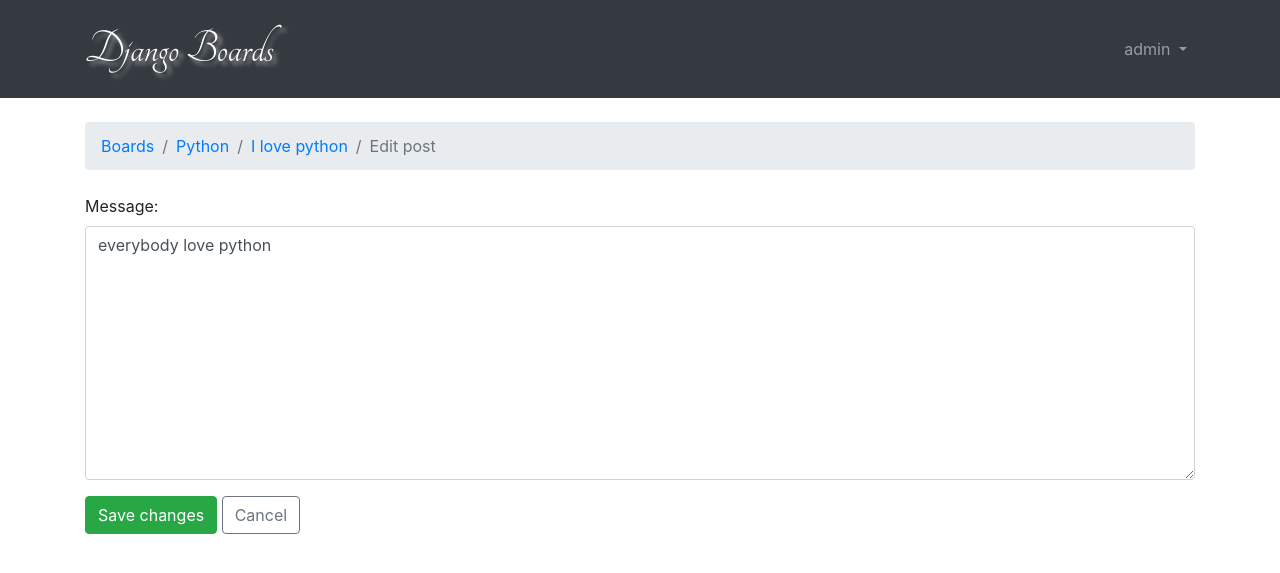
After one commit to kerendian/Web-Forum-with-Django, a Django app: page /boards/1/topics/1/posts/1/edit/ in a window 1280 px wide. The commit adds this page. Shown: the top 573 px of the page. Run offline with Django 4.2, Linux system fonts and the light colour scheme; a user stored in the database is signed in; data comes from the database, SQL or seed files in the repository; both versions use the stored data as it was after the commit; some libraries are stand-ins or nearby versions.

Commit message:
used a GCBV to implement the edit post view. added test for it

```diff
--- a/Web_Forum_Django/Web_Forum_Django/urls.py
+++ b/Web_Forum_Django/Web_Forum_Django/urls.py
@@ -52,5 +52,7 @@ urlpatterns = [
     re_path(r'^boards/(?P<pk>\d+)/new/$', views.new_topic, name='new_topic'),
     re_path(r'^boards/(?P<pk>\d+)/topics/(?P<topic_pk>\d+)/$', views.topic_posts, name='topic_posts'),
     re_path(r'^boards/(?P<pk>\d+)/topics/(?P<topic_pk>\d+)/reply/$', views.reply_topic, name='reply_topic'),
+    re_path(r'^boards/(?P<pk>\d+)/topics/(?P<topic_pk>\d+)/posts/(?P<post_pk>\d+)/edit/$',
+        views.PostUpdateView.as_view(), name='edit_post'),
     re_path(r'^admin/', admin.site.urls),
 ]
--- a/Web_Forum_Django/boards/models.py
+++ b/Web_Forum_Django/boards/models.py
@@ -21,6 +21,8 @@ class Topic(models.Model):
     last_updated = models.DateTimeField(auto_now_add=True)
     board = models.ForeignKey(Board, related_name='topics', on_delete=models.CASCADE)
     starter = models.ForeignKey(User, related_name='topics' ,on_delete=models.CASCADE)
+    # Here we added a PositiveIntegerField. Since this field is going to store the number of page views, a negative page view wouldn’t make sense.
+    views = models.PositiveIntegerField(default=0)
 
     def __str__(self):
         return self.subject
--- a/Web_Forum_Django/boards/views.py
+++ b/Web_Forum_Django/boards/views.py
@@ -5,6 +5,9 @@ from django.http import Http404
 from django.contrib.auth.models import User
 from django.contrib.auth.decorators import login_required
 from django.db.models import Count
+from django.views.generic import UpdateView
+from django.utils import timezone
+from django.utils.decorators import method_decorator
 
 def home(request):
     boards = Board.objects.all() # The result is a QuerySet - We can treat this QuerySet like a list
@@ -48,6 +51,8 @@ def new_topic(request, pk):
 
 def topic_posts(request, pk, topic_pk):
     topic = get_object_or_404(Topic, board__pk=pk, pk=topic_pk)
+    topic.views += 1
+    topic.save()
     return render(request, 'topic_posts.html', {'topic': topic})
 
 # A new view protected by @login_required and with a simple form processing logic:
@@ -66,3 +71,23 @@ def reply_topic(request, pk, topic_pk):
     else:
         form = PostForm()
     return render(request, 'reply_topic.html', {'topic': topic, 'form': form})
+
+@method_decorator(login_required, name='dispatch')
+class PostUpdateView(UpdateView):
+    model = Post
+    fields = ('message', )
+    template_name = 'edit_post.html'
+    pk_url_kwarg = 'post_pk'
+    context_object_name = 'post'
+    # The application should only authorize the owner of the post to edit it.
+    # The easiest way to solve this problem is by overriding the get_queryset method of the UpdateView.
+    def get_queryset(self):
+        queryset = super().get_queryset()
+        return queryset.filter(created_by=self.request.user)
+    # override the form_valid() method so as to set some extra fields such as the updated_by and updated_at.
+    def form_valid(self, form):
+        post = form.save(commit=False)
+        post.updated_by = self.request.user
+        post.updated_at = timezone.now()
+        post.save()
+        return redirect('topic_posts', pk=post.topic.board.pk, topic_pk=post.topic.pk)
--- /dev/null
+++ b/Web_Forum_Django/templates/edit_post.html
@@ -0,0 +1,19 @@
+{% extends 'base.html' %}
+
+{% block title %}Edit post{% endblock %}
+
+{% block breadcrumb %}
+  <li class="breadcrumb-item"><a href="{% url 'home' %}">Boards</a></li>
+  <li class="breadcrumb-item"><a href="{% url 'board_topics' post.topic.board.pk %}">{{ post.topic.board.name }}</a></li>
+  <li class="breadcrumb-item"><a href="{% url 'topic_posts' post.topic.board.pk post.topic.pk %}">{{ post.topic.subject }}</a></li>
+  <li class="breadcrumb-item active">Edit post</li>
+{% endblock %}
+
+{% block content %}
+  <form method="post" class="mb-4" novalidate>
+    {% csrf_token %}
+    {% include 'includes/form.html' %}
+    <button type="submit" class="btn btn-success">Save changes</button>
+    <a href="{% url 'topic_posts' post.topic.board.pk post.topic.pk %}" class="btn btn-outline-secondary" role="button">Cancel</a>
+  </form>
+{% endblock %}
--- a/Web_Forum_Django/templates/topics.html
+++ b/Web_Forum_Django/templates/topics.html
@@ -29,7 +29,7 @@
           <td><a href="{% url 'topic_posts' board.pk topic.pk %}">{{ topic.subject }}</a></td>
           <td>{{ topic.starter.username }}</td>
           <td>{{ topic.replies }}</td>
-          <td>0</td>
+          <td>{{ topic.views }}</td>
           <td>{{ topic.last_updated }}</td>
         </tr>
       {% endfor %}
```
Also changed, not shown: Web_Forum_Django/boards/tests/test_view_edit_post.py (added, +123 -0 lines), Web_Forum_Django/templates/topic_posts.html (+5 -2 lines), Web_Forum_Django/boards/migrations/0002_topic_views.py (added), Web_Forum_Django/db.sqlite3.
